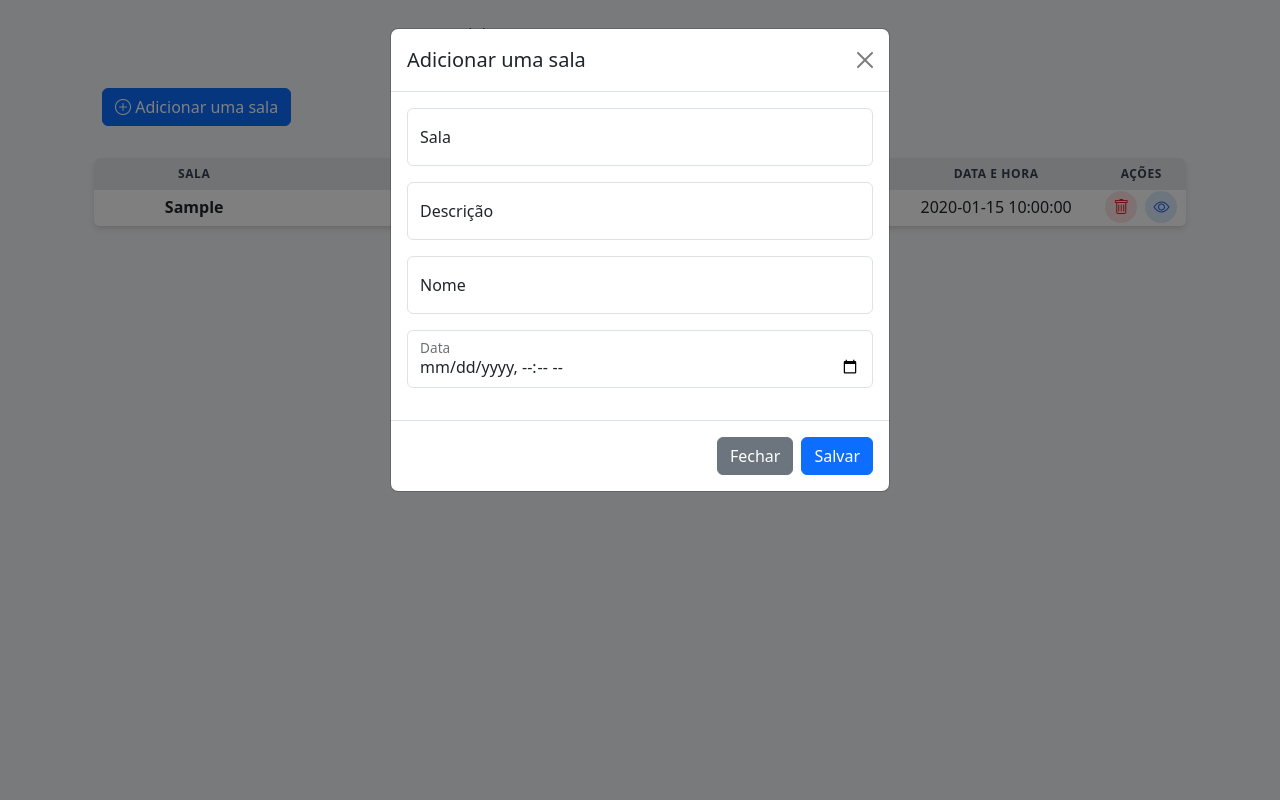
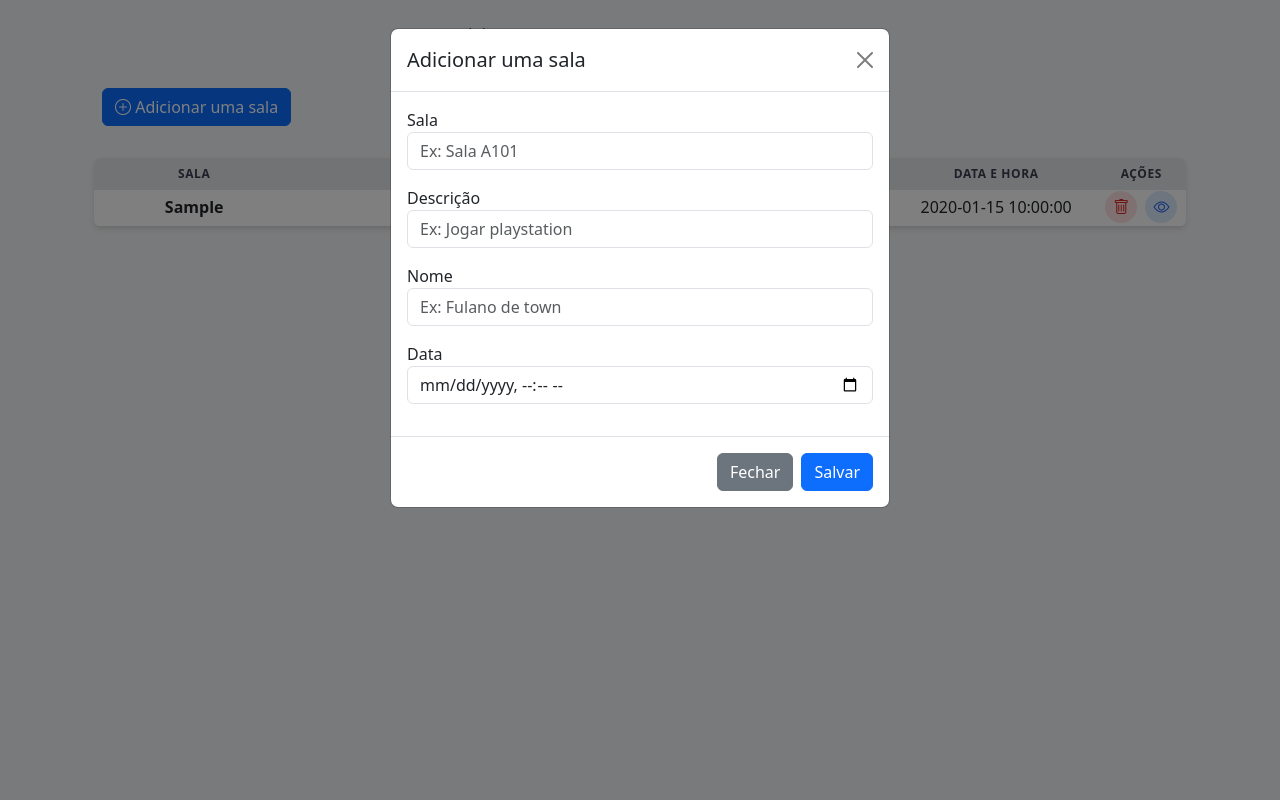
Before and after one commit to G4byG4ld1n0/Crud, a PHP site: page / in a window 1280 px wide, after a click on "Adicionar uma sala". Run offline with PHP 8.4, Linux system fonts and the light colour scheme; tables that the repository leaves empty hold one stand-in row (values such as "Sample post").

Commit message:
alterei algumas informações

```diff
--- a/actions/editar.php
+++ b/actions/editar.php
@@ -55,7 +55,7 @@ if($rows->num_rows > 0){
       </div>
       <div class="modal-footer">
         <button type="submit" class="btn btn-primary">
-          <i class="bi bi-person-badge"></i>
+        <i class="bi bi-calendar2-check"></i>
           Salvar Agendamento
         </button>
       </div>
--- a/index.php
+++ b/index.php
@@ -41,21 +41,22 @@
           <button type="button" class="btn-close" data-bs-dismiss="modal" aria-label="Close"></button>
         </div>
         <div class="modal-body">
-          <div class="mb-3 form-floating">
+          <div class="mb-3 ">
+            <label for="exampleFormControlInput1">Sala</label>
             <input name="sala" type="text" class="form-control" id="exampleFormControlInput1" placeholder="Ex: Sala A101" value="" required>
-            <label for="exampleFormControlInput1">Sala</label>
           </div>
-          <div class="mb-3 form-floating">
+          <div class="mb-3">
+          <label for="exampleFormControlInput2">Descrição</label>
             <input name="descricao" type="text" class="form-control" id="exampleFormControlInput2" placeholder="Ex: Jogar playstation " value="" required>
-            <label for="exampleFormControlInput2">Descrição</label>
           </div>
-          <div class="mb-3 form-floating">
+          <div class="mb-3">
+          <label for="exampleFormControlInput3">Nome</label>
             <input name="nome" maxlength="14" type="text" class="form-control" id="exampleFormControlInput3" placeholder="Ex: Fulano de town" value="" required>
-            <label for="exampleFormControlInput3">Nome</label>
           </div>
-          <div class="mb-3 form-floating">
+          <div class="mb-3">
+          <label for="exampleFormControlInput3">Data</label>
             <input name="data" maxlength="14" type="datetime-local" class="form-control" id="exampleFormControlInput3" placeholder="" value="" required>
-            <label for="exampleFormControlInput3">Data</label>
+
           </div>
         </div>
         <div class="modal-footer">
```
